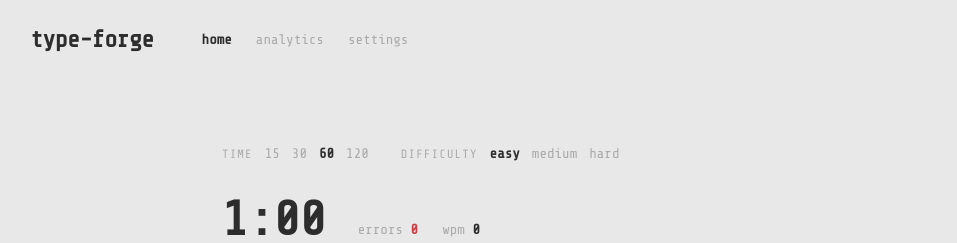
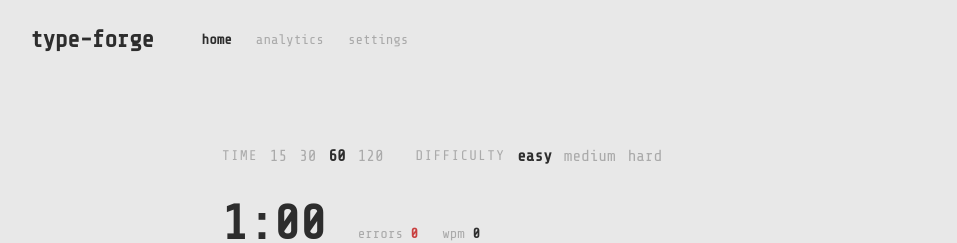
Before and after one commit to Shantanoo-Chandorkar/type-forge, a Next.js app: page / in a window 1280 px wide. Shown: the top 243 px of the page, without its empty margins (18-975 px from the left). Built offline with nearby package versions, Linux system fonts and the light colour scheme.

Commit message:
Extract font size class map to shared utility; apply to ControlsBar and analytics page; cap attempts at 15 FIFO

```diff
--- a/app/analytics/page.js
+++ b/app/analytics/page.js
@@ -9,6 +9,8 @@ import {
     ResponsiveContainer,
 } from 'recharts';
 import { useAnalytics } from '@/context/AnalyticsContext';
+import { useSettings } from '@/context/SettingsContext';
+import { getFontSizeClasses } from '@/utils/fontSizeClasses';
 
 /**
  * Analytics page displaying attempt history and WPM trend for the current session.
@@ -16,11 +18,13 @@ import { useAnalytics } from '@/context/AnalyticsContext';
  */
 export default function AnalyticsPage() {
     const { attempts, clearAttempts } = useAnalytics();
+    const { fontSizeId } = useSettings();
+    const sizes = getFontSizeClasses(fontSizeId);
 
     if (attempts.length === 0) {
         return (
             <main className="max-w-4xl mx-auto px-12 w-full pb-16 font-mono pt-16">
-                <p className="text-[#aaaaaa] text-sm">
+                <p className={`text-[#aaaaaa] ${sizes.data}`}>
                     no attempts yet, run a test first
                 </p>
             </main>
@@ -53,7 +57,7 @@ export default function AnalyticsPage() {
                     { label: 'avg accuracy', value: `${avgAccuracy}%` },
                 ].map(({ label, value }) => (
                     <div key={label}>
-                        <div className="text-[#aaaaaa] text-xs mb-1">{label}</div>
+                        <div className={`text-[#aaaaaa] ${sizes.label} mb-1`}>{label}</div>
                         <div className="text-4xl font-bold text-[#2d2d2d]">{value}</div>
                     </div>
                 ))}
@@ -106,9 +110,12 @@ export default function AnalyticsPage() {
             </div>
 
             {/* Attempts table */}
-            <table className="w-full text-sm border-collapse mb-8">
+            <p className={`text-[#aaaaaa] ${sizes.label} mb-3`}>
+                showing last 15 attempts this session
+            </p>
+            <table className="w-full border-collapse mb-8">
                 <thead>
-                    <tr className="text-[#aaaaaa] text-left border-b border-[#d0d0d0]">
+                    <tr className={`text-[#aaaaaa] ${sizes.label} text-left border-b border-[#d0d0d0]`}>
                         {['#', 'difficulty', 'timer', 'wpm', 'accuracy', 'consistency', 'time'].map(
                             (h) => (
                                 <th key={h} className="pb-2 pr-6 font-normal">
@@ -122,7 +129,7 @@ export default function AnalyticsPage() {
                     {attempts.map((a, i) => (
                         <tr
                             key={a.id}
-                            className="border-b border-[#ebebeb] text-[#2d2d2d]"
+                            className={`border-b border-[#ebebeb] text-[#2d2d2d] ${sizes.data}`}
                             title={formatTime(a.timestamp)}
                         >
                             <td className="py-2 pr-6 text-[#aaaaaa]">{i + 1}</td>
@@ -140,7 +147,7 @@ export default function AnalyticsPage() {
             {/* Clear button */}
             <button
                 onClick={clearAttempts}
-                className="text-sm text-[#aaaaaa] border border-[#d0d0d0] px-4 py-2 hover:border-[#c94040] hover:text-[#c94040] transition-colors"
+                className={`${sizes.data} text-[#aaaaaa] border border-[#d0d0d0] px-4 py-2 hover:border-[#c94040] hover:text-[#c94040] transition-colors`}
             >
                 clear session
             </button>
--- a/components/ControlsBar.jsx
+++ b/components/ControlsBar.jsx
@@ -1,9 +1,14 @@
+'use client';
+import { useSettings } from '@/context/SettingsContext';
+import { getFontSizeClasses } from '@/utils/fontSizeClasses';
+
 const TIMER_VALUES = [15, 30, 60, 120];
 const DIFFICULTY_LEVELS = ['easy', 'medium', 'hard'];
 
 /**
  * Inline selector bar for timer and difficulty settings.
  * Rendered as plain text buttons, disabled while a test is in progress.
+ * Text size scales with the active font size setting.
  *
  * @param {Object} props
  * @param {number} props.timer - Currently selected timer value in seconds
@@ -19,19 +24,24 @@ export default function ControlsBar({
     onDifficultyChange,
     isActive,
 }) {
+    const { fontSizeId } = useSettings();
+    const sizes = getFontSizeClasses(fontSizeId);
+
     return (
         <div
             className={`flex flex-col sm:flex-row items-start sm:items-center gap-4 sm:gap-8 ${isActive ? 'opacity-40 pointer-events-none' : ''}`}
         >
             <div className="flex items-center gap-3">
-                <span className="text-xs font-mono text-[#aaaaaa] uppercase tracking-widest">
+                <span
+                    className={`${sizes.label} font-mono text-[#aaaaaa] uppercase tracking-widest`}
+                >
                     time
                 </span>
                 {TIMER_VALUES.map((value) => (
                     <button
                         key={value}
                         onClick={() => onTimerChange(value)}
-                        className={`text-sm font-mono transition-colors ${
+                        className={`${sizes.data} font-mono transition-colors ${
                             timer === value
                                 ? 'font-bold text-[#2d2d2d]'
                                 : 'text-[#aaaaaa] hover:text-[#2d2d2d]'
@@ -42,14 +52,16 @@ export default function ControlsBar({
                 ))}
             </div>
             <div className="flex items-center gap-3">
-                <span className="text-xs font-mono text-[#aaaaaa] uppercase tracking-widest">
+                <span
+                    className={`${sizes.label} font-mono text-[#aaaaaa] uppercase tracking-widest`}
+                >
                     difficulty
                 </span>
                 {DIFFICULTY_LEVELS.map((level) => (
                     <button
                         key={level}
                         onClick={() => onDifficultyChange(level)}
-                        className={`text-sm font-mono transition-colors ${
+                        className={`${sizes.data} font-mono transition-colors ${
                             difficulty === level
                                 ? 'font-bold text-[#2d2d2d]'
                                 : 'text-[#aaaaaa] hover:text-[#2d2d2d]'
--- a/context/AnalyticsContext.jsx
+++ b/context/AnalyticsContext.jsx
@@ -33,7 +33,8 @@ export function AnalyticsProvider({ children }) {
      */
     function addAttempt(attempt) {
         setAttempts((prev) => {
-            const next = [...prev, attempt];
+            // FIFO cap: keep only the most recent 15 attempts.
+            const next = [...prev, attempt].slice(-15);
             try {
                 sessionStorage.setItem(STORAGE_KEY, JSON.stringify(next));
             } catch {
--- /dev/null
+++ b/utils/fontSizeClasses.js
@@ -0,0 +1,29 @@
+/**
+ * Shared font size class map for UI strings that scale with the active
+ * font size setting. Each entry provides two Tailwind text-size classes:
+ *
+ *   label — for section headings, column headers, and secondary text
+ *   data  — for primary content: buttons, table rows, body strings
+ *
+ * small  → label: text-xs  (12px),  data: text-sm (14px)
+ * medium → label: text-sm  (14px),  data: text-base (16px)
+ * large  → label: text-base, (16px),  data: text-lg (18px)
+ *
+ * Consumed via getFontSizeClasses() to guarantee a safe fallback.
+ */
+const FONT_SIZE_CLASSES = {
+    small: { label: 'text-xs', data: 'text-sm' },
+    medium: { label: 'text-sm', data: 'text-base' },
+    large: { label: 'text-base', data: 'text-lg' },
+};
+
+/**
+ * Returns the label/data Tailwind class pair for the given font size id.
+ * Falls back to medium if the id is unrecognised.
+ *
+ * @param {string} fontSizeId - One of 'small' | 'medium' | 'large'
+ * @returns {{ label: string, data: string }}
+ */
+export function getFontSizeClasses(fontSizeId) {
+    return FONT_SIZE_CLASSES[fontSizeId] ?? FONT_SIZE_CLASSES.medium;
+}
```
